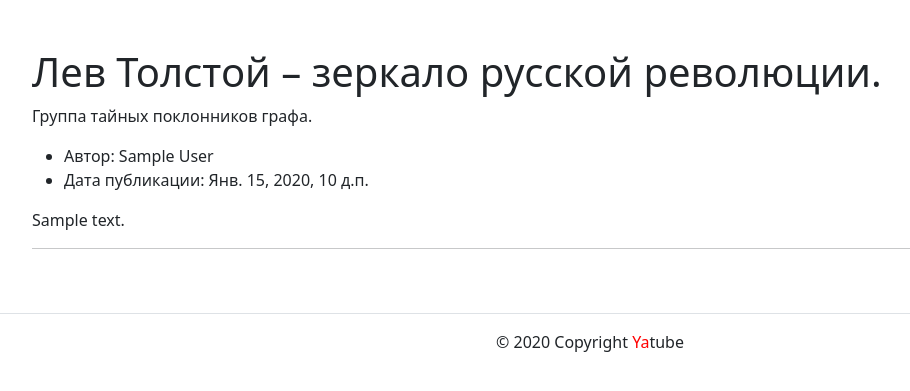
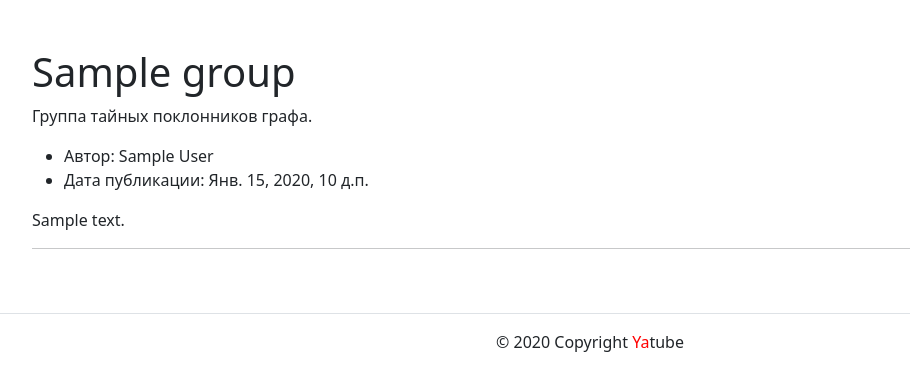
Before and after one commit to Aleksandr-Abramov/yatube_project, a Django app: a page that uses yatube/templates/posts/group_list.html in a window 1280 px wide. Shown: the part 56-447 px from the top of the page, without its empty margins (50-960 px from the left). Run offline with Django 3.2, Linux system fonts and the light colour scheme; tables that the repository leaves empty hold one stand-in row (values such as "Sample post"); some libraries are stand-ins or nearby versions.

Commit message:
fix model, url

```diff
--- a/yatube/posts/models.py
+++ b/yatube/posts/models.py
@@ -12,10 +12,11 @@ class Post(models.Model):
         on_delete=models.CASCADE,
         related_name='posts'
     )
-    group = models.ForeignKey('group',
-                              on_delete=models.CASCADE,
-                              blank=True, null=True,
-                              related_name='group_post')
+    group = models.ForeignKey(
+        'group',
+        on_delete=models.SET_NULL,
+        blank=True, null=True,
+        related_name='group_post')
 
     def __str__(self):
         return self.text
--- a/yatube/posts/urls.py
+++ b/yatube/posts/urls.py
@@ -6,5 +6,5 @@ app_name = 'posts'
 
 urlpatterns = [
     path('', views.index, name='index'),
-    path('groups/<slug:slug>/', views.group_posts, name='groups')
+    path('groups/<slug:slug>/', views.group_posts, name='group_list')
 ]
--- a/yatube/templates/posts/group_list.html
+++ b/yatube/templates/posts/group_list.html
@@ -1,8 +1,7 @@
 {% extends 'base.html' %}
-{% block title %}<title>Записи сообщества Лев Толстой – зеркало русской
-    революции.</title>{% endblock %}
+{% block title %}<title>Записи сообщества {{ group.title }}.</title>{% endblock %}
 {% block content %}
-<h1>Лев Толстой – зеркало русской революции.</h1>
+<h1>{{ group.title }}</h1>
 <p>
     Группа тайных поклонников графа.
 </p>
--- a/yatube/templates/posts/index.html
+++ b/yatube/templates/posts/index.html
@@ -13,7 +13,7 @@
         </li>
     </ul>
     <p>{{ post.text }}</p>
-    <a href="{% url 'posts:groups' post.group.slug  %}">все записи группы</a>
+    <a href="{% url 'posts:group_list' post.group.slug  %}">все записи группы</a>
 </article>
 <hr>
 {% if not forloop.last %}
```
